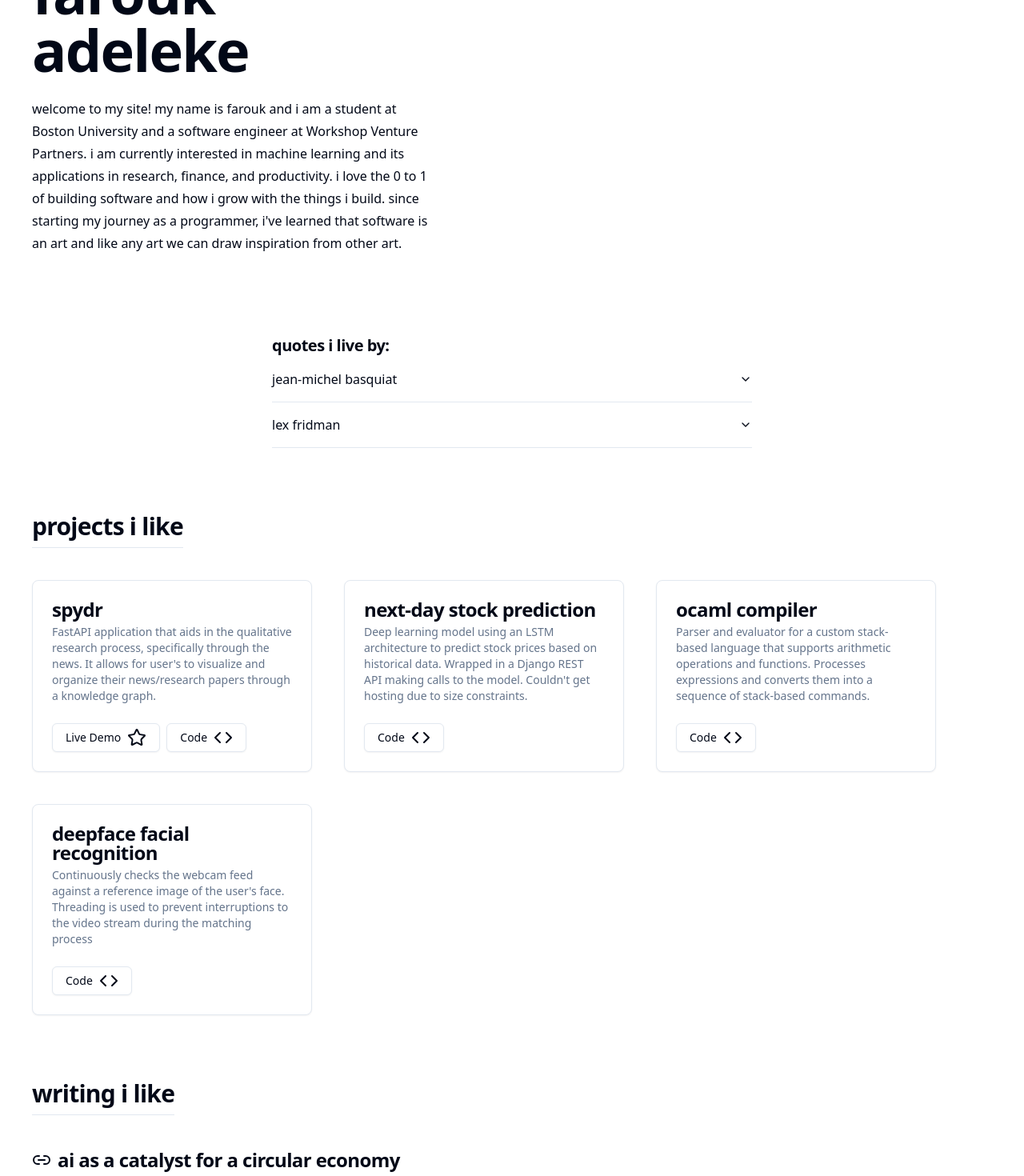
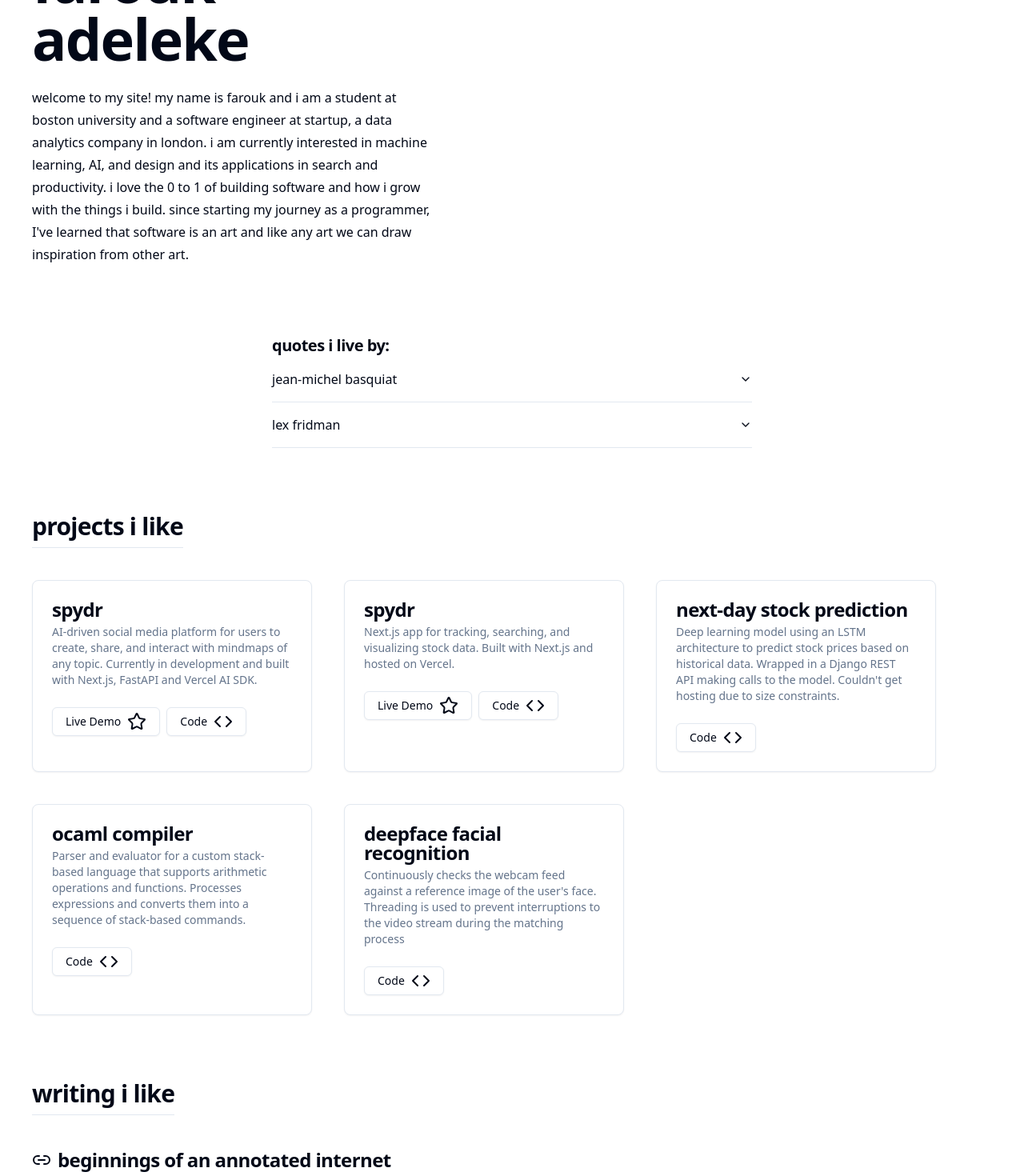
Before and after one commit to Fadeleke57/tailwind_portfolio, a Next.js app: page / in a window 1280 px wide. Shown: the part 200-1670 px from the top of the page at 80% size. Built offline with nearby package versions, Linux system fonts and the light colour scheme.

Commit message:
refresh information

```diff
--- a/sections/Landing.tsx
+++ b/sections/Landing.tsx
@@ -1,6 +1,5 @@
 "use client";
 import { NavDock } from "@/components/Dock";
-import { Button } from "@/components/ui/button";
 import {
   Accordion,
   AccordionContent,
@@ -25,12 +24,12 @@ function Landing() {
           farouk adeleke
         </h1>
         <p className="leading-7 [&:not(:first-child)]:mt-6 max-w-lg mb-3">
-          welcome to my site! my name is farouk and i am a student at Boston
-          University and a software engineer at Workshop Venture Partners. i am
-          currently interested in machine learning and its applications in
-          research, finance, and productivity. i love the 0 to 1 of building
+          welcome to my site! my name is farouk and i am a student at boston
+          university and a software engineer at <span>startup</span>, a data analytics company in london. i am
+          currently interested in machine learning, AI, and design and its applications in
+          search and productivity. i love the 0 to 1 of building
           software and how i grow with the things i build. since starting my
-          journey as a programmer, i've learned that software is an art and like
+          journey as a programmer, I&apos;ve learned that software is an art and like
           any art we can draw inspiration from other art.
         </p>
       </div>
@@ -42,12 +41,12 @@ function Landing() {
           <AccordionItem value="item-1">
             <AccordionTrigger>jean-michel basquiat</AccordionTrigger>
             <AccordionContent>
-              "let your tastes make the decisions not your brain"
+              &ldquo;let your tastes make the decisions not your brain&rdquo;
             </AccordionContent>
           </AccordionItem>
           <AccordionItem value="item-2">
             <AccordionTrigger>lex fridman</AccordionTrigger>
-            <AccordionContent>"complain less. build more."</AccordionContent>
+            <AccordionContent>&ldquo;complain less. build more.&rdquo;</AccordionContent>
           </AccordionItem>
         </Accordion>
       </div>
--- a/sections/Projects.tsx
+++ b/sections/Projects.tsx
@@ -9,7 +9,14 @@ function Projects() {
       demoLink: "https://www.spydr.dev/",
       title: "spydr",
       description:
-        "FastAPI application that aids in the qualitative research process, specifically through the news. It allows for user's to visualize and organize their news/research papers through a knowledge graph.",
+        "AI-driven social media platform for users to create, share, and interact with mindmaps of any topic. Currently in development and built with Next.js, FastAPI and Vercel AI SDK.",
+    },
+    {
+      codeLink: "https://github.com/Fadeleke57/stock-tracking-app",
+      demoLink: "https://stocktrackingapp.vercel.app/",
+      title: "spydr",
+      description:
+        "Next.js app for tracking, searching, and visualizing stock data. Built with Next.js and hosted on Vercel.",
     },
     {
       codeLink: "https://github.com/Fadeleke57/bonsai-finance-app",
@@ -30,7 +37,7 @@ function Projects() {
       demoLink: null,
       title: "deepface facial recognition",
       description:
-            "Continuously checks the webcam feed against a reference image of the user's face. Threading is used to prevent interruptions to the video stream during the matching process",
+        "Continuously checks the webcam feed against a reference image of the user's face. Threading is used to prevent interruptions to the video stream during the matching process",
     },
   ];
 
--- a/sections/Writing.tsx
+++ b/sections/Writing.tsx
@@ -12,6 +12,13 @@ function Writing() {
           <h2 className="scroll-m-20 border-b pb-2 text-3xl font-semibold tracking-tight first:mt-0">
             writing i like
           </h2>
+        </div>
+        <div>
+          <Link href={"https://www.spydr.dev/about"} target="_blank">
+            <h3 className="scroll-m-20 text-2xl font-semibold tracking-tight flex flex-wrap lg:flex-inline items-center hover:underline">
+              <Link2 className="mr-2" /> beginnings of an annotated internet
+            </h3>
+          </Link>
         </div>
         <div>
           <Link
```
